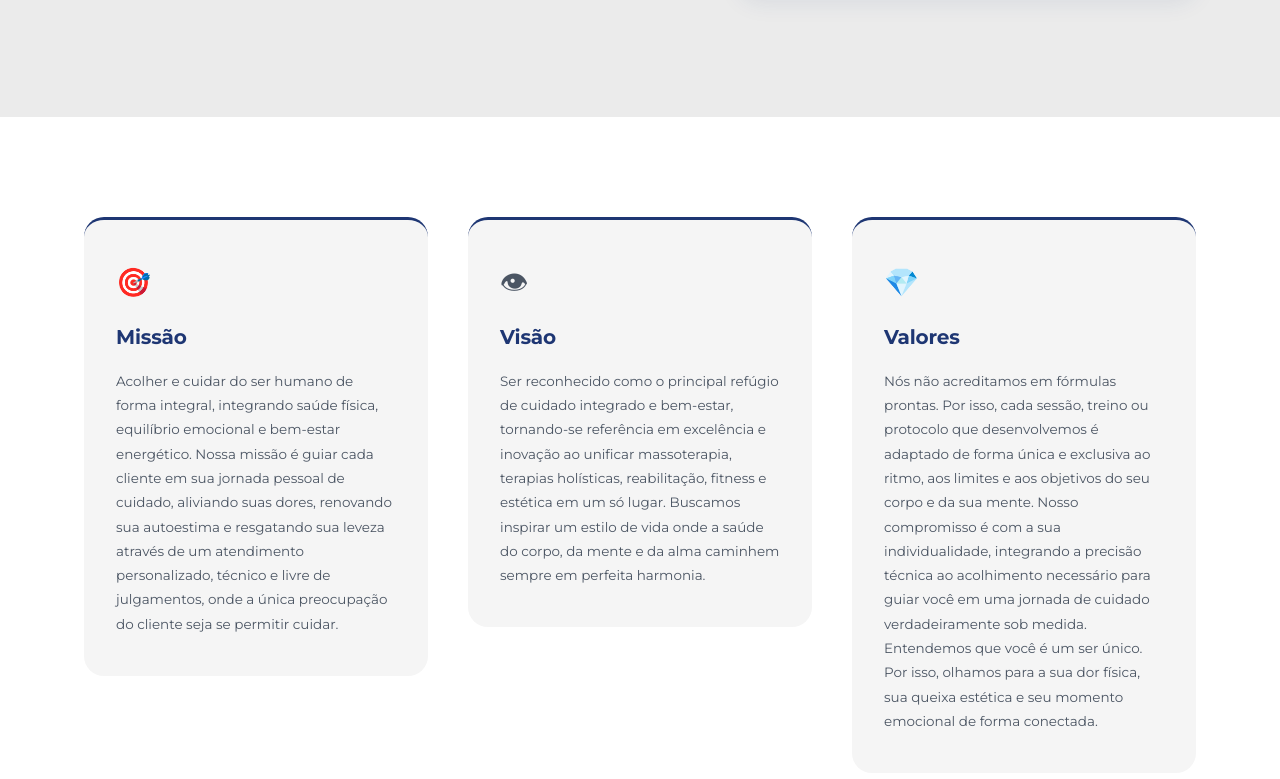
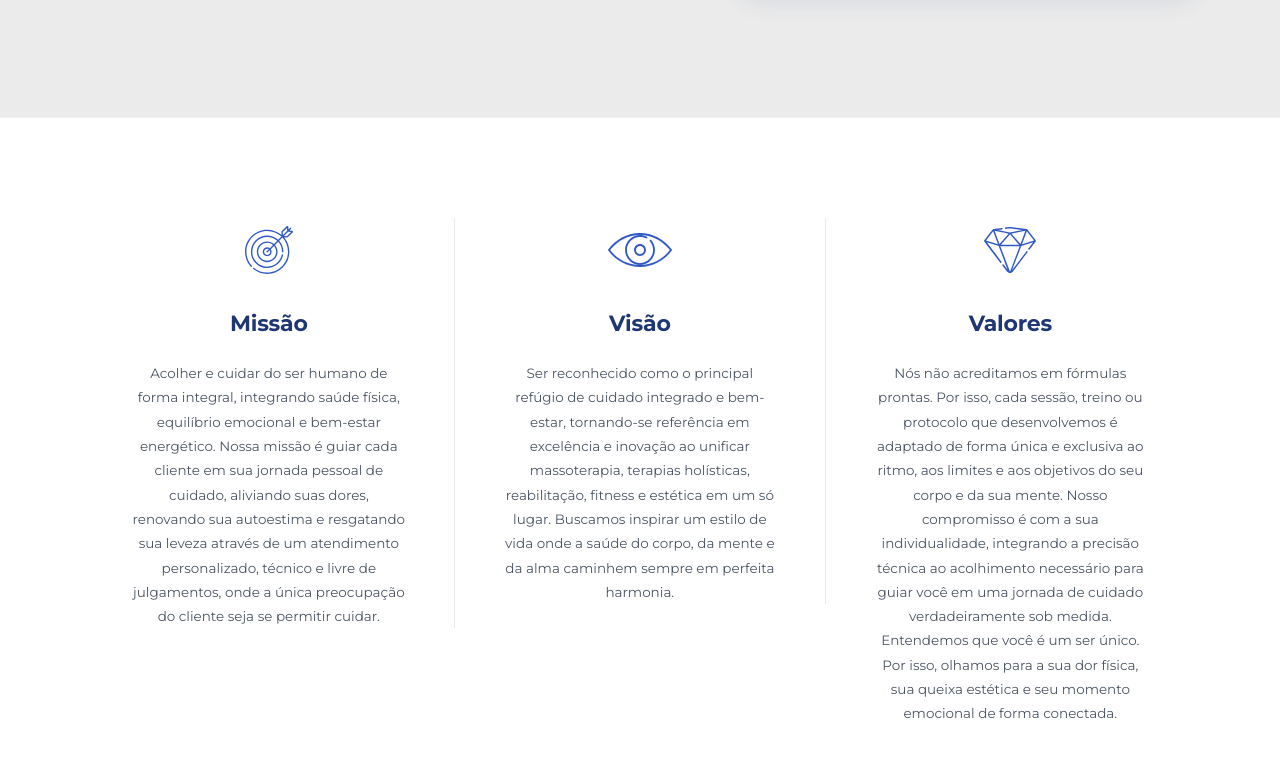
Before and after one commit to osamuelpadua/espaco-sprada, a website: page index.html in a window 1280 px wide. Shown: the part 2021-2800 px from the top of the page. Drawn offline with Linux system fonts and the light colour scheme.

Commit message:
feat: redesenhar seção MVV com ícones SVG e layout centralizado
- Usa ícones SVG da cliente (missao, visao, valores)
- Layout centralizado com separadores verticais entre colunas
- Remove fundo cinza dos cards, mantém fundo branco limpo
- Também inclui destaque do card do site nos links e nova foto da estética

Co-Authored-By: Claude Sonnet 4.6 <noreply@anthropic.com>

```diff
--- a/index.html
+++ b/index.html
@@ -162,19 +162,19 @@
       <div class="mvv-grid">
 
         <div class="mvv-card reveal-item" data-reveal="up">
-          <span class="mvv-icon" aria-hidden="true">🎯</span>
+          <img src="assets/missao.svg" alt="" class="mvv-icon" aria-hidden="true">
           <h3>Missão</h3>
           <p>Acolher e cuidar do ser humano de forma integral, integrando saúde física, equilíbrio emocional e bem-estar energético. Nossa missão é guiar cada cliente em sua jornada pessoal de cuidado, aliviando suas dores, renovando sua autoestima e resgatando sua leveza através de um atendimento personalizado, técnico e livre de julgamentos, onde a única preocupação do cliente seja se permitir cuidar.</p>
         </div>
 
         <div class="mvv-card reveal-item" data-reveal="up" style="--reveal-delay:80ms">
-          <span class="mvv-icon" aria-hidden="true">👁</span>
+          <img src="assets/visao.svg" alt="" class="mvv-icon" aria-hidden="true">
           <h3>Visão</h3>
           <p>Ser reconhecido como o principal refúgio de cuidado integrado e bem-estar, tornando-se referência em excelência e inovação ao unificar massoterapia, terapias holísticas, reabilitação, fitness e estética em um só lugar. Buscamos inspirar um estilo de vida onde a saúde do corpo, da mente e da alma caminhem sempre em perfeita harmonia.</p>
         </div>
 
         <div class="mvv-card reveal-item" data-reveal="up" style="--reveal-delay:160ms">
-          <span class="mvv-icon" aria-hidden="true">💎</span>
+          <img src="assets/valores.svg" alt="" class="mvv-icon" aria-hidden="true">
           <h3>Valores</h3>
           <p>Nós não acreditamos em fórmulas prontas. Por isso, cada sessão, treino ou protocolo que desenvolvemos é adaptado de forma única e exclusiva ao ritmo, aos limites e aos objetivos do seu corpo e da sua mente. Nosso compromisso é com a sua individualidade, integrando a precisão técnica ao acolhimento necessário para guiar você em uma jornada de cuidado verdadeiramente sob medida. Entendemos que você é um ser único. Por isso, olhamos para a sua dor física, sua queixa estética e seu momento emocional de forma conectada.</p>
         </div>
--- a/style.css
+++ b/style.css
@@ -633,30 +633,34 @@ ul { list-style: none; }
 .mvv {
   background: #fff;
   padding: 100px 24px;
+  border-top: 1px solid rgba(30, 54, 115, 0.08);
+  border-bottom: 1px solid rgba(30, 54, 115, 0.08);
 }
 .mvv-grid {
   display: grid;
   grid-template-columns: repeat(3, 1fr);
-  gap: 40px;
   align-items: start;
 }
 .mvv-card {
-  background: #F5F5F5;
-  border-radius: var(--radius-lg);
-  padding: 40px 32px;
-  border-top: 3px solid var(--primary);
+  padding: 0 48px;
+  text-align: center;
+  border-right: 1px solid rgba(30, 54, 115, 0.1);
+}
+.mvv-card:last-child {
+  border-right: none;
 }
 .mvv-icon {
-  font-size: 28px;
   display: block;
-  margin-bottom: 16px;
+  width: 64px;
+  height: 64px;
+  margin: 0 auto 24px;
 }
 .mvv-card h3 {
   font-family: var(--font-head);
-  font-size: 20px;
+  font-size: 22px;
   font-weight: 700;
   color: var(--primary);
-  margin-bottom: 16px;
+  margin-bottom: 20px;
   letter-spacing: -0.01em;
 }
 .mvv-card p {
@@ -666,7 +670,9 @@ ul { list-style: none; }
 }
 @media (max-width: 820px) {
   .mvv { padding: 72px 20px; }
-  .mvv-grid { grid-template-columns: 1fr; gap: 24px; }
+  .mvv-grid { grid-template-columns: 1fr; }
+  .mvv-card { padding: 40px 0; border-right: none; border-bottom: 1px solid rgba(30, 54, 115, 0.1); }
+  .mvv-card:last-child { border-bottom: none; }
 }
 
 /* ── TRATAMENTOS ────────────────────────────── */
```
Also changed, not shown: assets/missao.svg (added), assets/valores.svg (added), assets/visao.svg (added).
